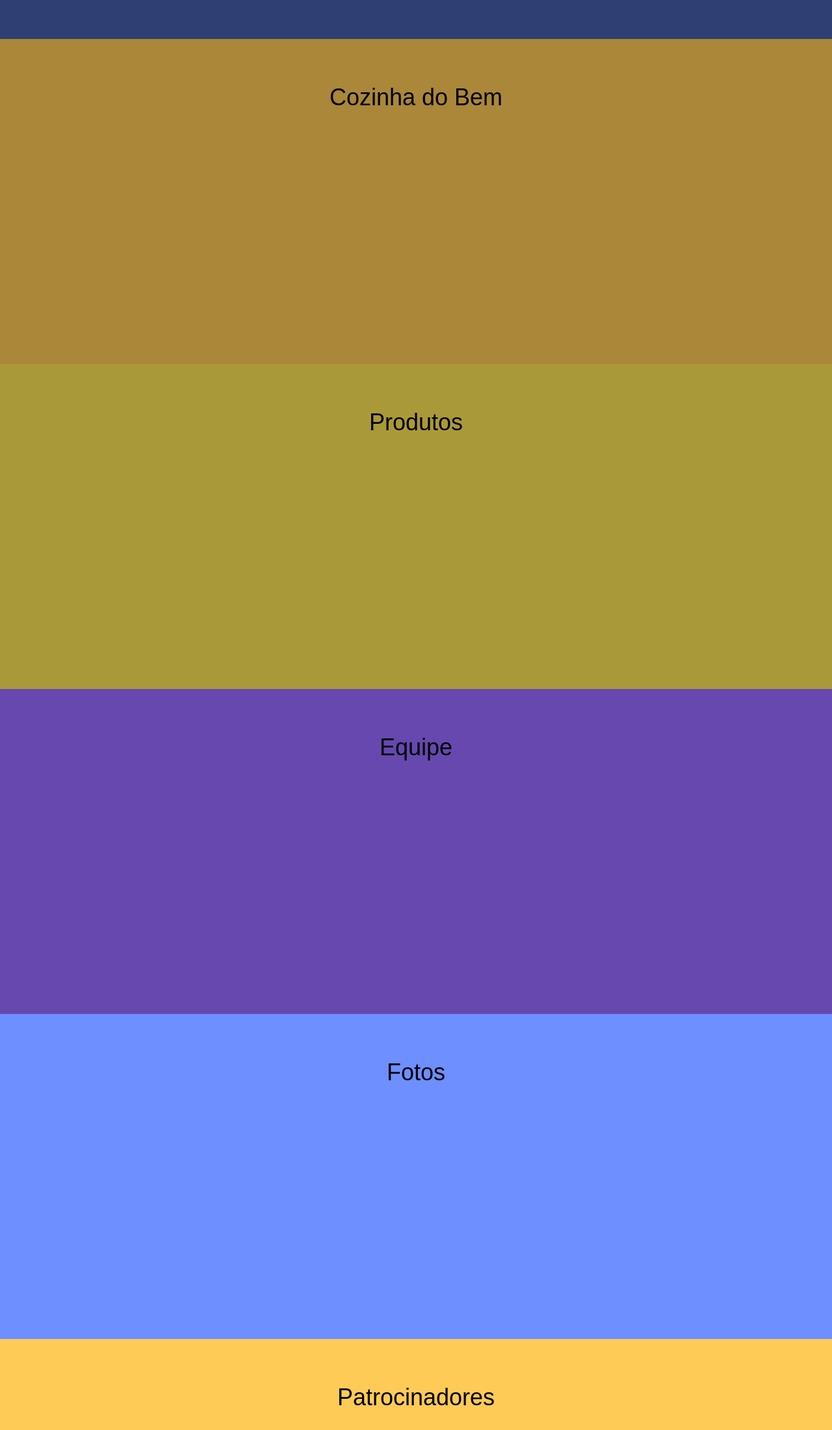
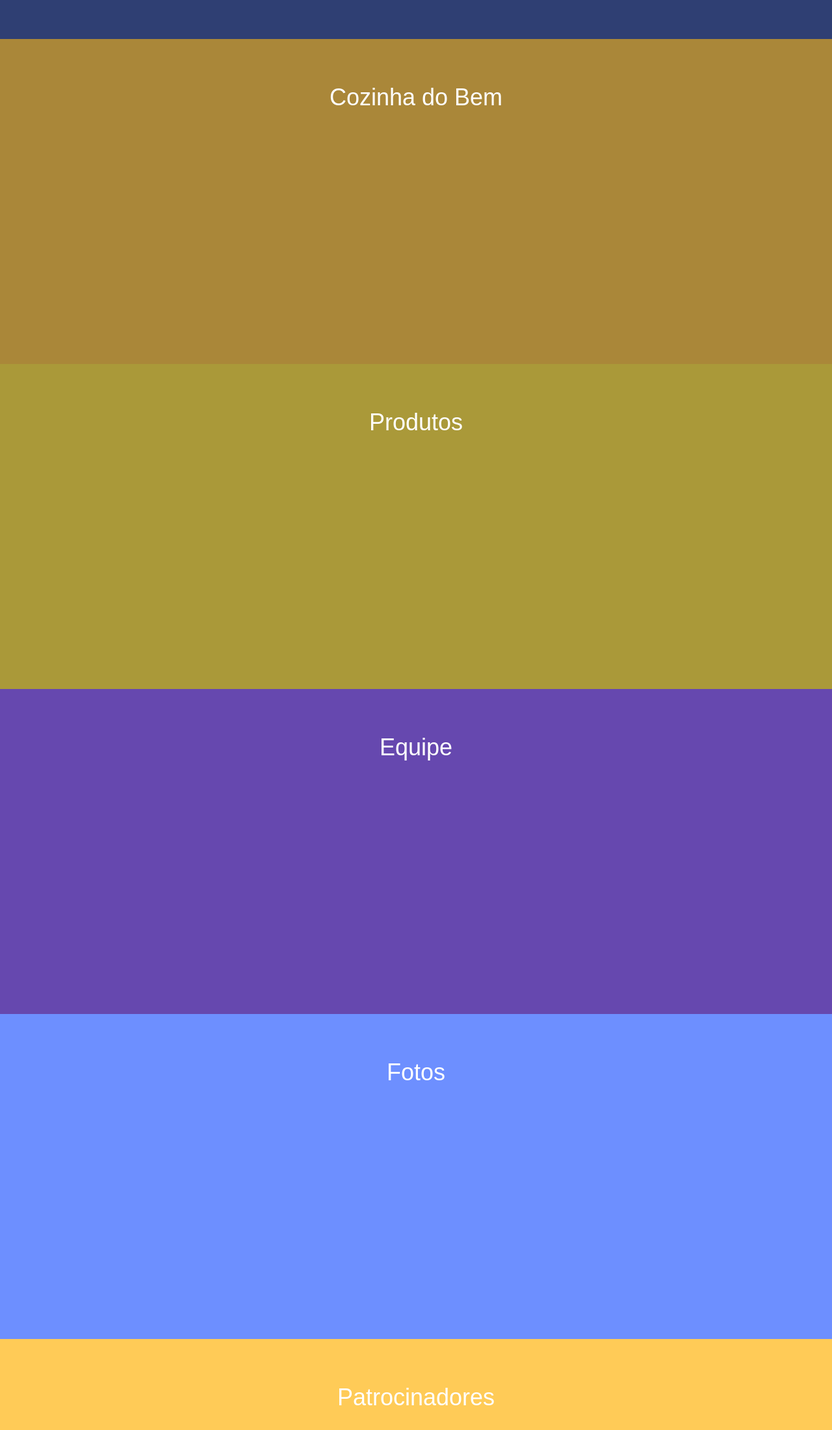
Before and after one commit to inhandui/inhandui.github.io, a plain HTML site: page newindex.html in a window 1280 px wide. Shown: the part 2209-4409 px from the top of the page at 65% size. Drawn offline with nearby package versions, Linux system fonts and the light colour scheme; a web font is replaced by a local one.

Commit message:
Atualizando a cor do cabeçalho da secção.

```diff
--- a/newindex.html
+++ b/newindex.html
@@ -30,12 +30,12 @@
         #quem {padding-top:50px;padding-bottom: 50px;color: white; background-color: #000000;}
         #cursos {padding-top:50px;padding-bottom: 50px;color: white; background-color: #432F75;}
         #espaco {padding-top:50px;height:500px;color: white; background-color: #2F3F73;}
-        #cozinha {padding-top:50px;height:500px;color: black; background-color: #AA8739;}
-        #produtos {padding-top:50px;height:500px;color: black; background-color: #AA9939;}
-        #equipe {padding-top:50px;height:500px;color: black; background-color: #6648AF;}
-        #fotos {padding-top:50px;height:500px;color: black; background-color: #6D8FFF;}
-        #patrocinadores {padding-top:50px;height:500px;color: black; background-color: #FFCB57;}
-        #cadastro {padding-top:50px;height:500px;color: black; background-color: #FFE657;}
+        #cozinha {padding-top:50px;height:500px;color: white; background-color: #AA8739;}
+        #produtos {padding-top:50px;height:500px;color: white; background-color: #AA9939;}
+        #equipe {padding-top:50px;height:500px;color: white; background-color: #6648AF;}
+        #fotos {padding-top:50px;height:500px;color: white; background-color: #6D8FFF;}
+        #patrocinadores {padding-top:50px;height:500px;color: white; background-color: #FFCB57;}
+        #cadastro {padding-top:50px;height:500px;color: white; background-color: #FFE657;}
     </style>
 </head>
 <body data-spy="scroll" data-target=".navbar" data-offset="50">
```
